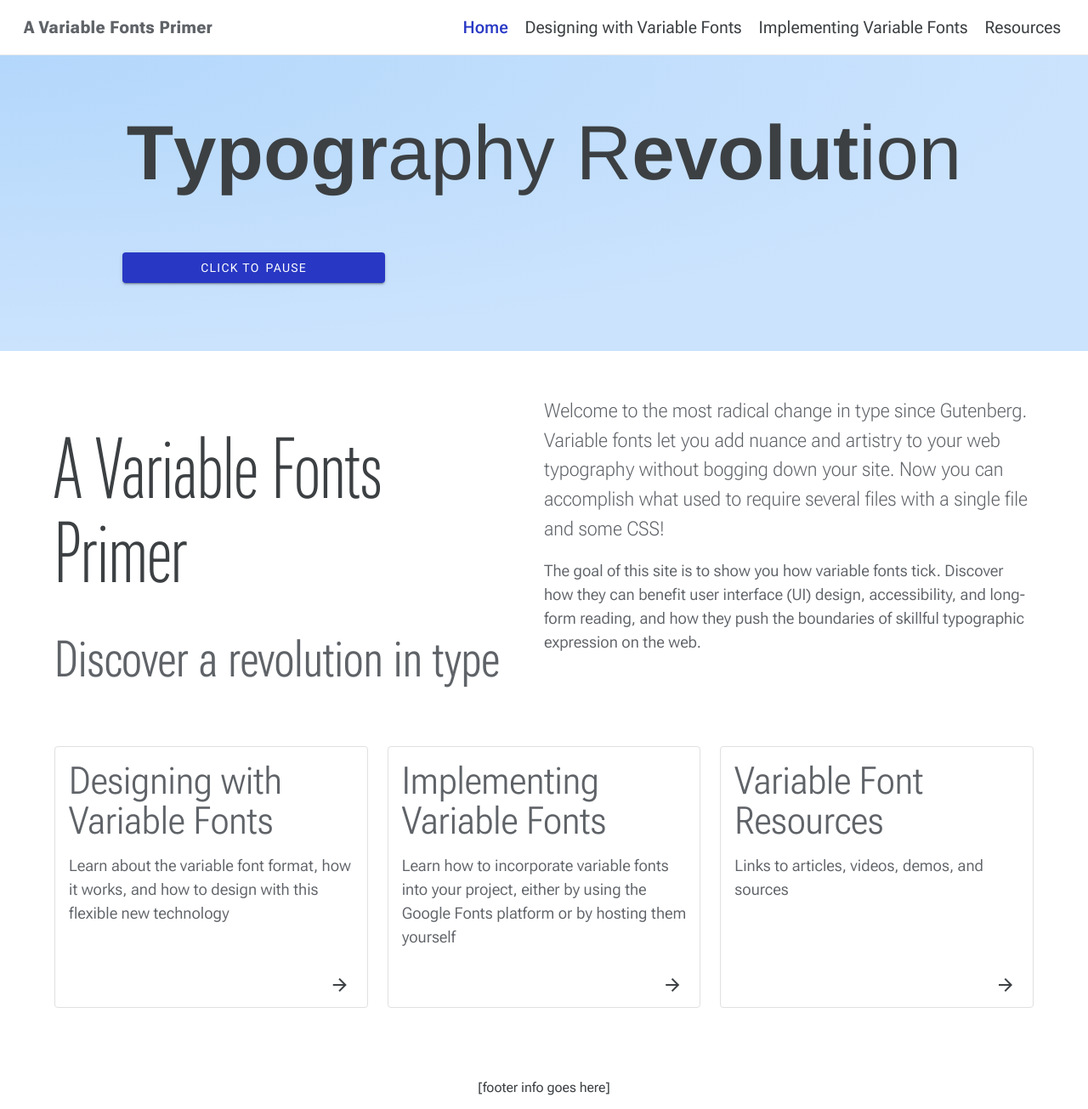
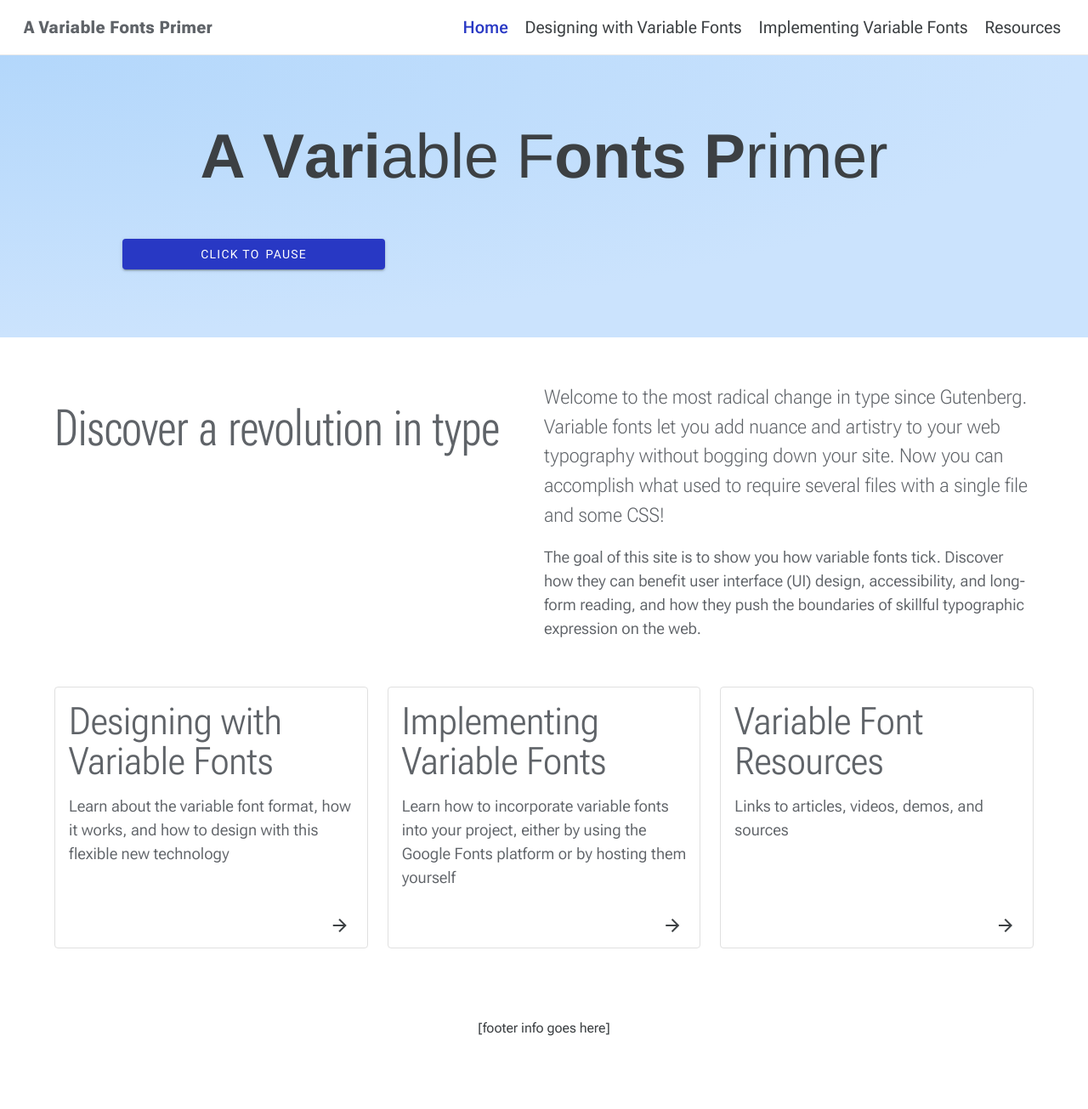
Before and after one commit to jpamental/variable-fonts, a Jekyll site: the page built from index.html, in a window 1280 px wide. Shown: the whole page at 85% size. Built offline with Jekyll 4.4.1, drawn with Linux system fonts in a browser that asks for light colours; some web fonts are replaced; a style sheet for code colours, icons or effects is not loaded.

Commit message:
Update hero element on home page

```diff
--- a/_includes/beatrice/02-molecules/10-hero-animation/hero-animation.html
+++ b/_includes/beatrice/02-molecules/10-hero-animation/hero-animation.html
@@ -1,5 +1,11 @@
+{% if include.text %}
+  {% assign text = include.text %}
+{% else %}
+  {% assign text = 'Variable Typography' %}
+{% endif %}
+
 <div class="hero-animation pause" id="hero_animation">
-  <p class="hero-animation__text">Typography Revolution</p>
+  <h1 class="hero-animation__text">{{ text }}</h1>
   <div class="hero-animation__controls">
     <button id="play_pause" name="play-pause" class="mdc-button mdc-button--raised play-pause pause">Click to </button>
     <div id='demo-controls' class="controls">
--- a/index.html
+++ b/index.html
@@ -9,10 +9,10 @@ design-classes:
 <div class="home-grid">
   <div class="home-grid__hero">
       {% include beatrice/02-molecules/10-hero-animation/hero-animation.html
+        text = 'A Variable Fonts Primer'
       %}
   </div>
   <div class="home-grid__title">
-      <h1>A Variable Fonts Primer</h1>
       <h2>Discover a revolution in type</h2>
   </div>
   <div class="home-grid__intro">
```
